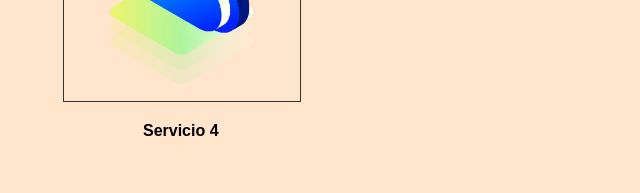
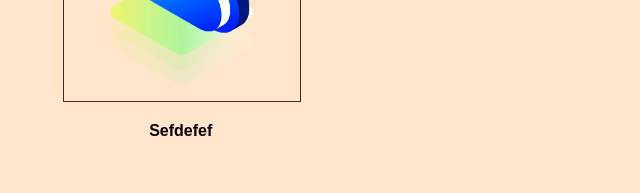
Before and after one commit to annuevo/Examen---pagina, a plain HTML site: page index.html in a window 1280 px wide. Shown: the part 1500-1693 px from the top of the page, 325-965 px from the left. Drawn offline with Linux system fonts and the light colour scheme.

Commit message:
hola este es mi primer cambio

```diff
--- a/index.html
+++ b/index.html
@@ -51,7 +51,7 @@
             </div>
             <div class="grid-item">
                 <img src="img/servicio_4.png" alt="Servicio 4" width="100%">
-                <p>Servicio 4</p>
+                <p>Sefdefef</p>
             </div>
         </div>
         <audio controls>
```
